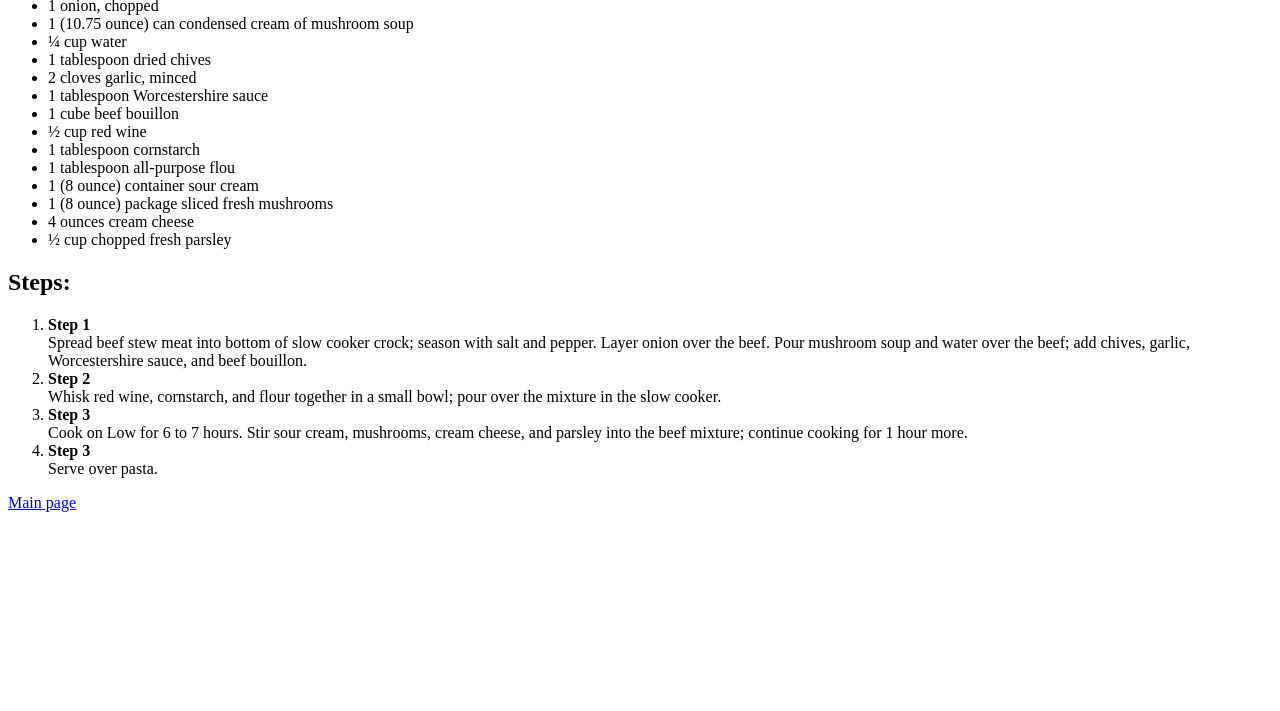
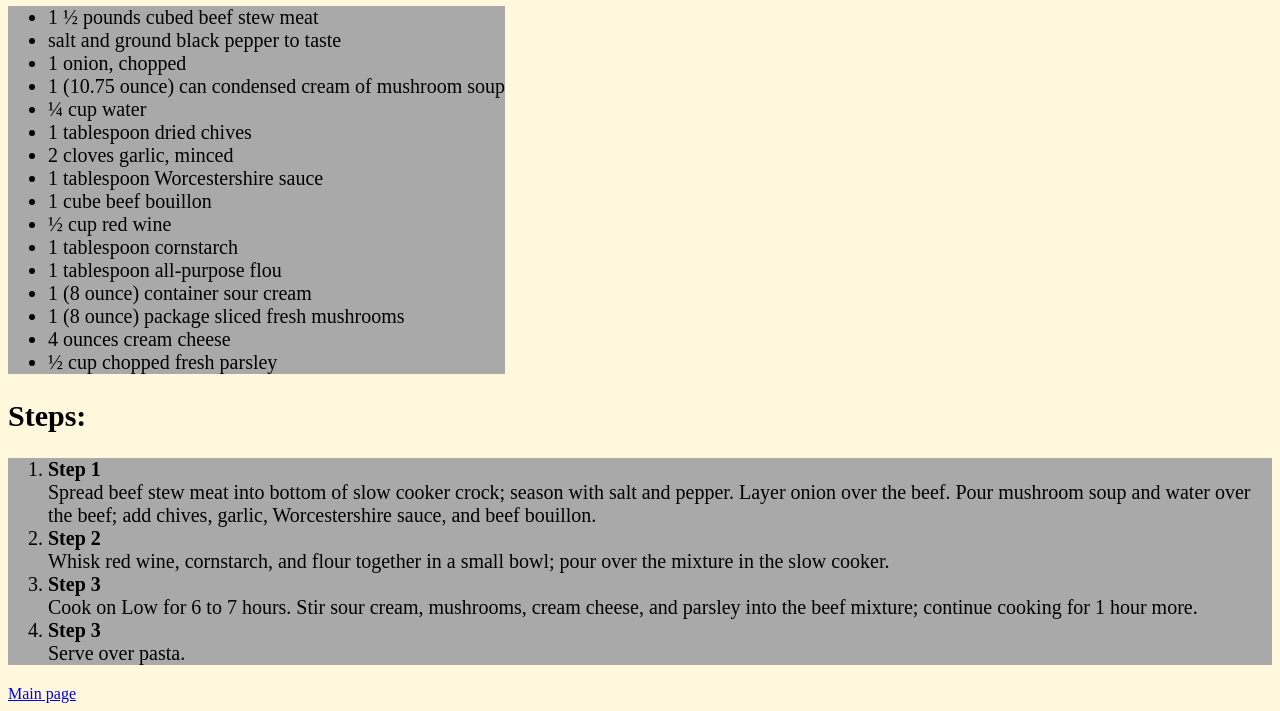
Before and after one commit to ChrisRamFrontEnd/odin-recipes, a plain HTML site: page recipes/stroganoff.html in a window 1280 px wide. Shown: the part 702-1413 px from the top of the page. Before the commit the page ends 1222 px from the top, so only its background shows below. Drawn offline with Linux system fonts and the light colour scheme.

Commit message:
Styled stroganoff.html

```diff
--- a/recipes/stroganoff.html
+++ b/recipes/stroganoff.html
@@ -3,12 +3,13 @@
 <head>
     <meta charset="UTF-8">
     <title>Document</title>
+    <link rel="stylesheet" href="../style.css">
 </head>
-<body>
+<body style="background-color: cornsilk;">
     <h1>Stroganoff Recipe</h1>
     <img src="../img/stroganoff.jpg" alt="The end product if you follow this recipe well.">
     <h2>Ingredients</h2>
-    <ul>
+    <ul class="unordered list">
         <li>1 ½ pounds cubed beef stew meat</li>
         <li>salt and ground black pepper to taste</li>
         <li>1 onion, chopped</li>
@@ -27,7 +28,7 @@
         <li>½ cup chopped fresh parsley</li>
     </ul>
     <h2>Steps:</h2>
-    <ol>
+    <ol class="ordered list">
         <li><strong>Step 1</strong><br>Spread beef stew meat into bottom of slow cooker crock;
             season with salt and pepper. Layer onion over the beef. Pour mushroom soup and
             water over the beef; add chives, garlic, Worcestershire sauce, and beef bouillon.</li>
--- a/style.css
+++ b/style.css
@@ -10,8 +10,8 @@ h2{
     font-size: 30px;
 }
 .recipe.list{
-    background-color: aqua;
-    width: 180px;
+    background-color: lightgray;
+    width: fit-content;
 }
 
 img{
```
